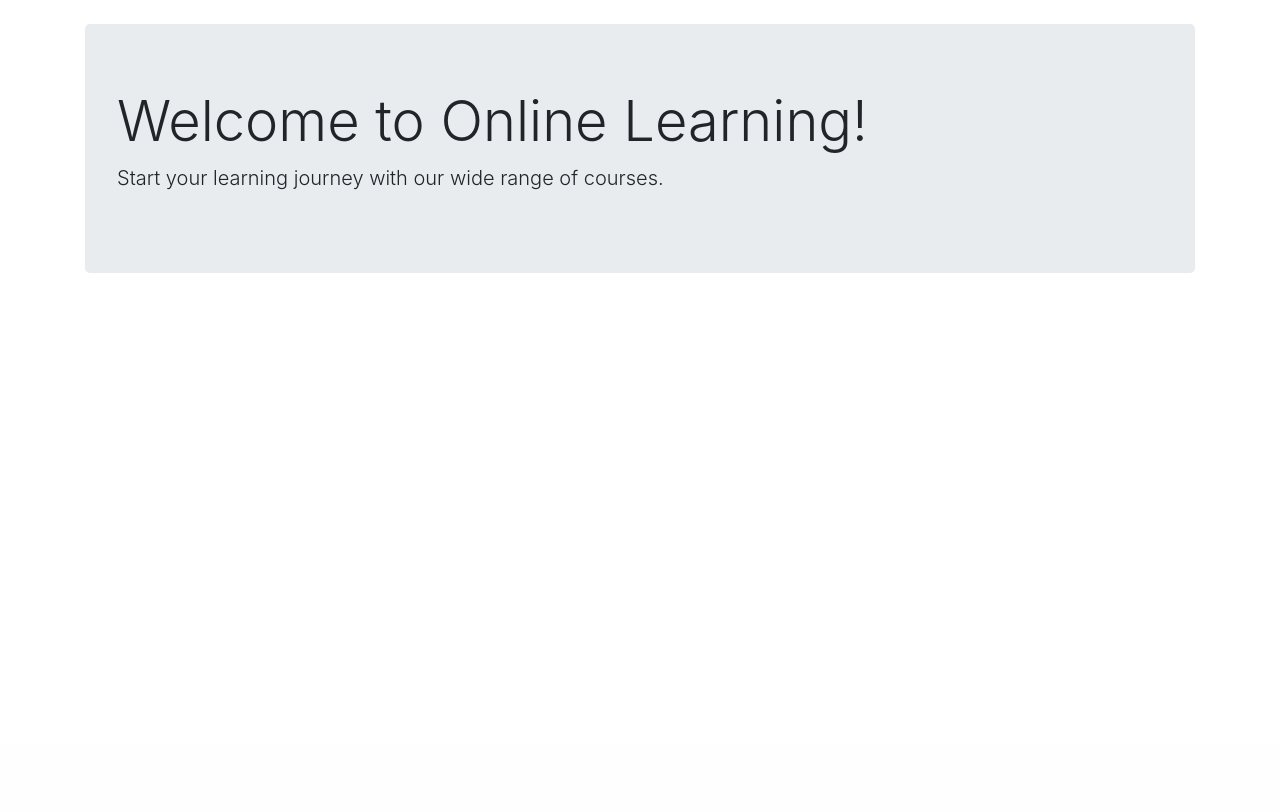
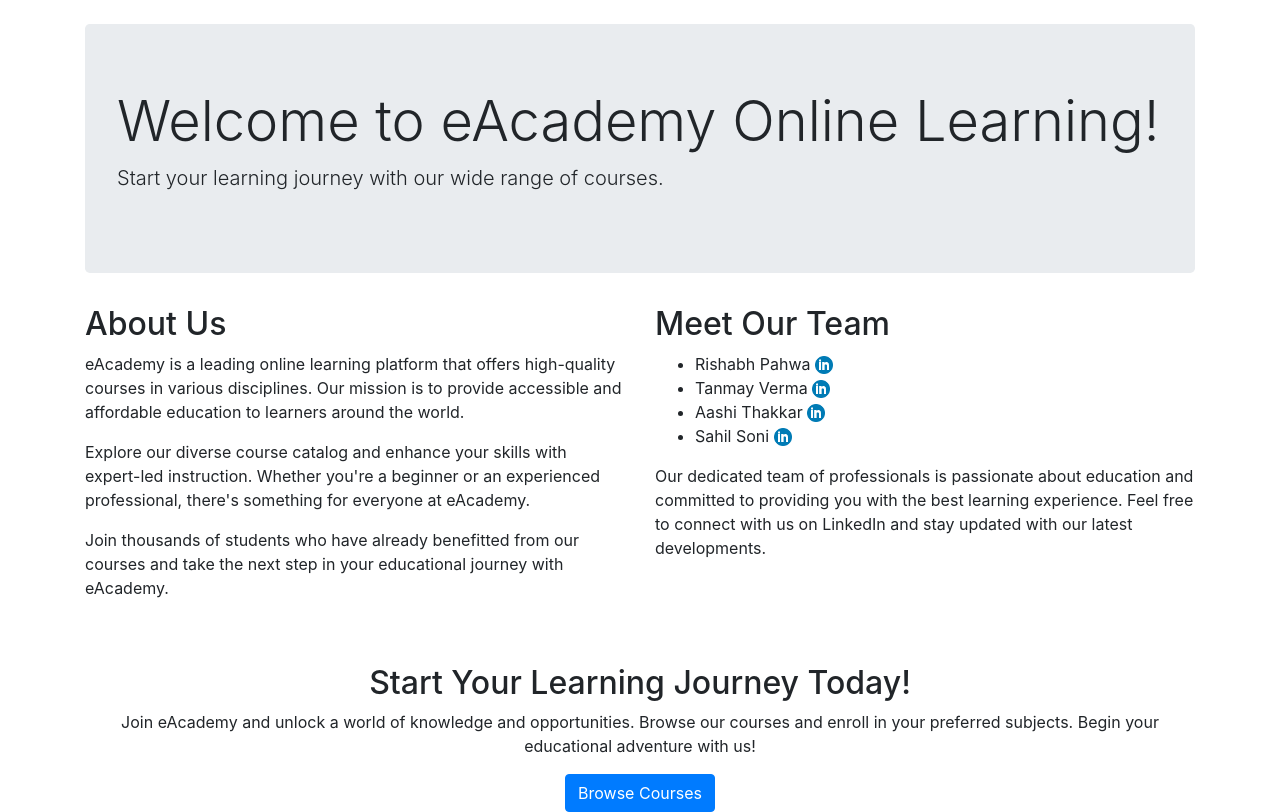
Before and after one commit to r1shabhpahwa/eAcademy, a Django app: page / in a window 1280 px wide. Shown: the part 56-868 px from the top of the page. Before the commit the page ends 329 px from the top, so only its background shows below. Run offline with Django 4.2, Linux system fonts and the light colour scheme; some libraries are stand-ins or nearby versions.

Commit message:
Update homepage + bug fixes

```diff
--- /dev/null
+++ b/eAcademyApp/static/eAcademyApp/styles.css
@@ -0,0 +1,6 @@
+/* styles.css */
+
+.linkedin-icon {
+    width: 18px; /* Adjust the size as per your preference */
+    height: 18px; /* Adjust the size as per your preference */
+}
--- a/eAcademyApp/urls.py
+++ b/eAcademyApp/urls.py
@@ -6,4 +6,5 @@ urlpatterns = [
     path('', views.homepage, name='homepage'),
     path('login/', views.login_view, name='login'),
     path('register/', views.register_view, name='register'),
+
 ]
--- a/templates/base.html
+++ b/templates/base.html
@@ -1,8 +1,11 @@
+{% load static %}
+
 <!DOCTYPE html>
 <html>
 <head>
     <title>Online Learning Website</title>
     <link rel="stylesheet" href="https://stackpath.bootstrapcdn.com/bootstrap/4.5.0/css/bootstrap.min.css">
+    <link rel="stylesheet" href="{% static 'eAcademyApp/styles.css' %}">
 </head>
 <body>
     <nav class="navbar navbar-expand-lg navbar-dark bg-dark">
--- a/templates/homepage.html
+++ b/templates/homepage.html
@@ -1,10 +1,38 @@
 {% extends 'base.html' %}
+
+{% load static %}
 
 {% block content %}
     <div class="container">
         <div class="jumbotron mt-4">
-            <h1 class="display-4">Welcome to Online Learning!</h1>
+            <h1 class="display-4">Welcome to eAcademy Online Learning!</h1>
             <p class="lead">Start your learning journey with our wide range of courses.</p>
         </div>
+
+        <div class="row">
+            <div class="col-md-6">
+                <h2>About Us</h2>
+                <p>eAcademy is a leading online learning platform that offers high-quality courses in various disciplines. Our mission is to provide accessible and affordable education to learners around the world.</p>
+                <p>Explore our diverse course catalog and enhance your skills with expert-led instruction. Whether you're a beginner or an experienced professional, there's something for everyone at eAcademy.</p>
+                <p>Join thousands of students who have already benefitted from our courses and take the next step in your educational journey with eAcademy.</p>
+            </div>
+            <div class="col-md-6">
+                <h2>Meet Our Team</h2>
+                <ul>
+                    <li>Rishabh Pahwa <a href="https://www.linkedin.com/in/rishabh-pahwa"><img src="{% static 'eAcademyApp/linkedin.png' %}" alt="LinkedIn" class="linkedin-icon"></a></li>
+                    <li>Tanmay Verma <a href="https://www.linkedin.com/in/tanmayverma24"><img src="{% static 'eAcademyApp/linkedin.png' %}" alt="LinkedIn" class="linkedin-icon"></a></li>
+                    <li>Aashi Thakkar <a href="https://www.linkedin.com/in/aashithakkar29"><img src="{% static 'eAcademyApp/linkedin.png' %}" alt="LinkedIn" class="linkedin-icon"></a></li>
+                    <li>Sahil Soni <a href="https://www.linkedin.com/in/lialh4"><img src="{% static 'eAcademyApp/linkedin.png' %}" alt="LinkedIn" class="linkedin-icon"></a></li>
+                </ul>
+                <p>Our dedicated team of professionals is passionate about education and committed to providing you with the best learning experience. Feel free to connect with us on LinkedIn and stay updated with our latest developments.</p>
+            </div>
+        </div>
+
+        <div class="text-center mt-5">
+            <h2>Start Your Learning Journey Today!</h2>
+            <p>Join eAcademy and unlock a world of knowledge and opportunities. Browse our courses and enroll in your preferred subjects. Begin your educational adventure with us!</p>
+            <a class="btn btn-primary" href="#">Browse Courses</a>
+        </div>
     </div>
+
 {% endblock %}
```
Also changed, not shown: eAcademyApp/static/eAcademyApp/linkedin.png (added).
